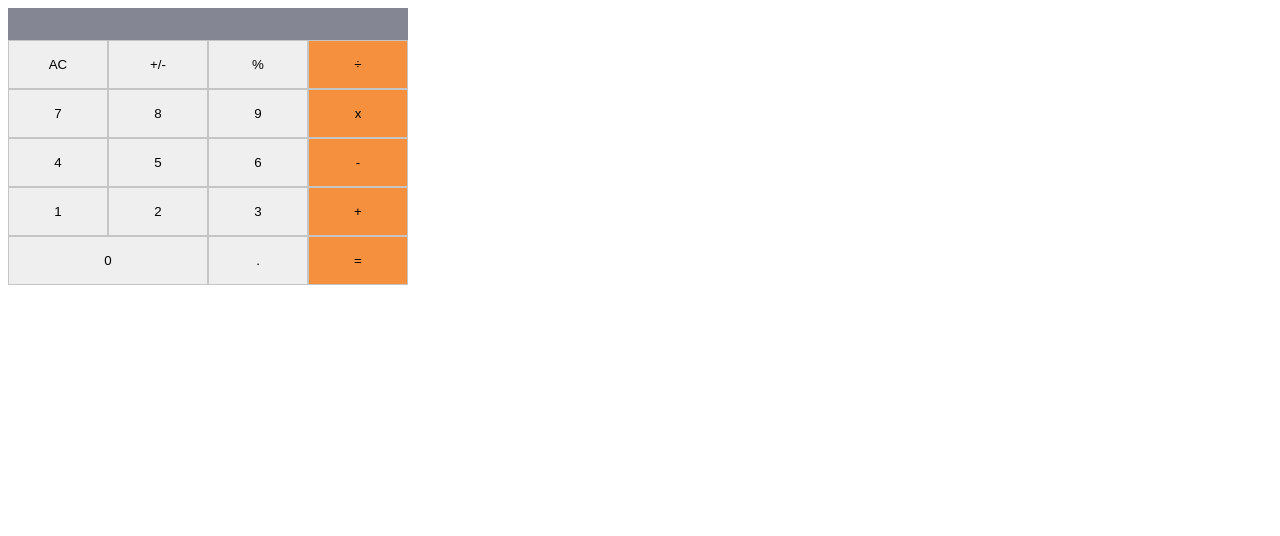
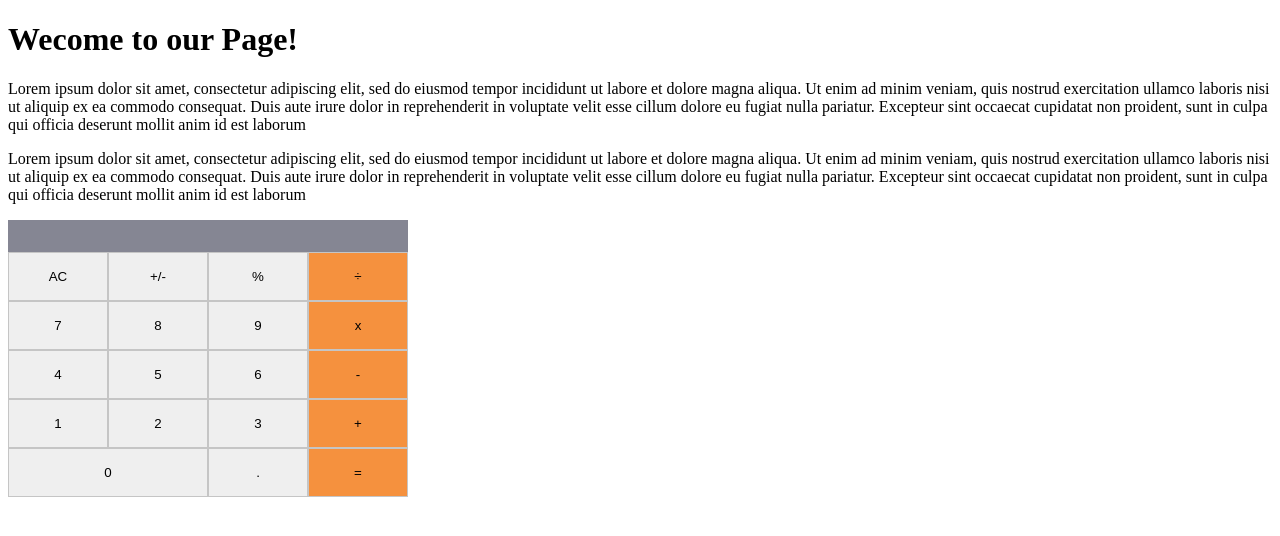
Before and after one commit to mike2611/math-magicians, a React (Create React App) app: page / in a window 1280 px wide. Shown: the top 536 px of the page. Built offline with nearby package versions, Linux system fonts and the light colour scheme.

Commit message:
Create Home.js File

```diff
--- a/package.json
+++ b/package.json
@@ -10,6 +10,7 @@
     "prop-types": "^15.7.2",
     "react": "^17.0.2",
     "react-dom": "^17.0.2",
+    "react-router-dom": "^5.3.0",
     "react-scripts": "4.0.3",
     "web-vitals": "^1.1.2"
   },
--- a/src/App.js
+++ b/src/App.js
@@ -1,7 +1,9 @@
 import Calculator from './components/Calculator';
+import Home from './components/Home';
 
 const App = () => (
   <div className="App">
+    <Home />
     <Calculator />
   </div>
 );
--- /dev/null
+++ b/src/components/Home.js
@@ -0,0 +1,21 @@
+const Home = () => (
+  <div>
+    <h1> Wecome to our Page!</h1>
+    <p>
+      Lorem ipsum dolor sit amet, consectetur adipiscing elit, sed do eiusmod tempor incididunt ut
+      labore et dolore magna aliqua. Ut enim ad minim veniam, quis nostrud exercitation ullamco
+      laboris nisi ut aliquip ex ea commodo consequat. Duis aute irure dolor in reprehenderit in
+      voluptate velit esse cillum dolore eu fugiat nulla pariatur. Excepteur sint occaecat
+      cupidatat non proident, sunt in culpa qui officia deserunt mollit anim id est laborum
+    </p>
+    <p>
+      Lorem ipsum dolor sit amet, consectetur adipiscing elit, sed do eiusmod tempor incididunt ut
+      labore et dolore magna aliqua. Ut enim ad minim veniam, quis nostrud exercitation ullamco
+      laboris nisi ut aliquip ex ea commodo consequat. Duis aute irure dolor in reprehenderit in
+      voluptate velit esse cillum dolore eu fugiat nulla pariatur. Excepteur sint occaecat
+      cupidatat non proident, sunt in culpa qui officia deserunt mollit anim id est laborum
+    </p>
+  </div>
+);
+
+export default (Home);
```
Also changed, not shown: 1 other file (tests, documents, lock files or other folders).
